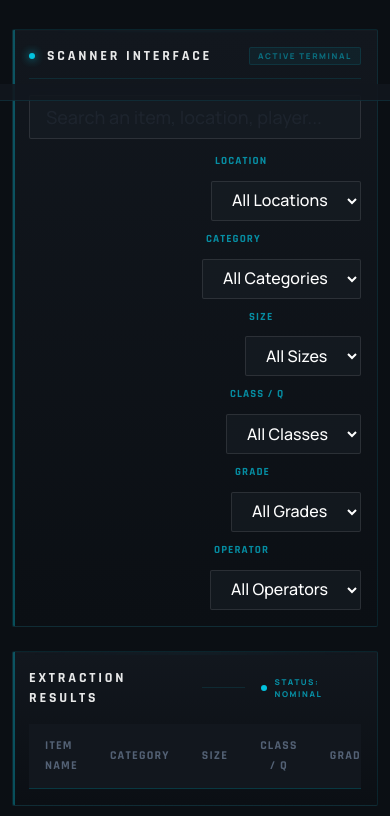
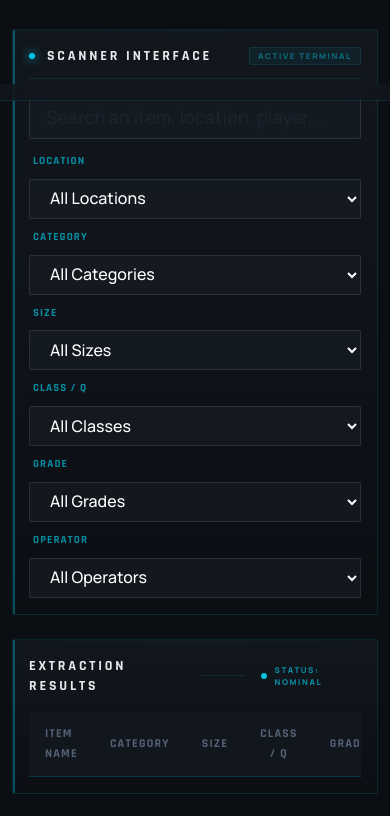
Before and after one commit to benji-sil/Veldex, a plain HTML site: page index.html in a window 390 px wide. Shown: the top 816 px of the page. Drawn offline with nearby package versions, Linux system fonts and the light colour scheme; a script that the page names is missing.

Commit message:
fix: improve dashboard filters mobile layout

```diff
--- a/index.html
+++ b/index.html
@@ -83,39 +83,39 @@
                 </div>
 
                 <!-- Filters Grid (Compact) -->
-                <div class="grid grid-cols-2 md:grid-cols-3 lg:grid-cols-6 gap-3 items-end">
-                  <div class="flex flex-col gap-2 min-w-0">
-                    <label class="text-[12px] font-display font-bold text-accent/60 uppercase tracking-[0.1em] px-1 leading-tight">Location</label>
+                <div class="grid grid-cols-1 md:grid-cols-3 lg:grid-cols-6 gap-3 md:items-end">
+                  <div class="flex flex-col gap-1.5 min-w-0">
+                    <label class="text-[12px] font-display font-bold text-accent/60 uppercase tracking-[0.1em] px-1 leading-tight text-left">Location</label>
                     <select id="dash-filter-uex-location" class="veldex-select h-10 py-0">
                       <option value="">All Locations</option>
                     </select>
                   </div>
-                  <div class="flex flex-col gap-2 min-w-0">
-                    <label class="text-[12px] font-display font-bold text-accent/60 uppercase tracking-[0.1em] px-1 leading-tight">Category</label>
+                  <div class="flex flex-col gap-1.5 min-w-0">
+                    <label class="text-[12px] font-display font-bold text-accent/60 uppercase tracking-[0.1em] px-1 leading-tight text-left">Category</label>
                     <select id="dash-filter-uex-category" class="veldex-select h-10 py-0">
                       <option value="">All Categories</option>
                     </select>
                   </div>
-                  <div class="flex flex-col gap-2 min-w-0">
-                    <label class="text-[12px] font-display font-bold text-accent/60 uppercase tracking-[0.1em] px-1 leading-tight">Size</label>
+                  <div class="flex flex-col gap-1.5 min-w-0">
+                    <label class="text-[12px] font-display font-bold text-accent/60 uppercase tracking-[0.1em] px-1 leading-tight text-left">Size</label>
                     <select id="dash-filter-uex-size" class="veldex-select h-10 py-0">
                       <option value="">All Sizes</option>
                     </select>
                   </div>
-                  <div class="flex flex-col gap-2 min-w-0">
-                    <label class="text-[12px] font-display font-bold text-accent/60 uppercase tracking-[0.1em] px-1 leading-tight">Class / Q</label>
+                  <div class="flex flex-col gap-1.5 min-w-0">
+                    <label class="text-[12px] font-display font-bold text-accent/60 uppercase tracking-[0.1em] px-1 leading-tight text-left">Class / Q</label>
                     <select id="dash-filter-uex-class" class="veldex-select h-10 py-0">
                       <option value="">All Classes</option>
                     </select>
                   </div>
-                  <div class="flex flex-col gap-2 min-w-0">
-                    <label class="text-[12px] font-display font-bold text-accent/60 uppercase tracking-[0.1em] px-1 leading-tight">Grade</label>
+                  <div class="flex flex-col gap-1.5 min-w-0">
+                    <label class="text-[12px] font-display font-bold text-accent/60 uppercase tracking-[0.1em] px-1 leading-tight text-left">Grade</label>
                     <select id="dash-filter-uex-grade" class="veldex-select h-10 py-0">
                       <option value="">All Grades</option>
                     </select>
                   </div>
-                  <div class="flex flex-col gap-2 min-w-0">
-                    <label class="text-[12px] font-display font-bold text-accent/60 uppercase tracking-[0.1em] px-1 leading-tight">Operator</label>
+                  <div class="flex flex-col gap-1.5 min-w-0">
+                    <label class="text-[12px] font-display font-bold text-accent/60 uppercase tracking-[0.1em] px-1 leading-tight text-left">Operator</label>
                     <select id="dash-filter-uex-player" class="veldex-select h-10 py-0">
                       <option value="">All Operators</option>
                     </select>
```
